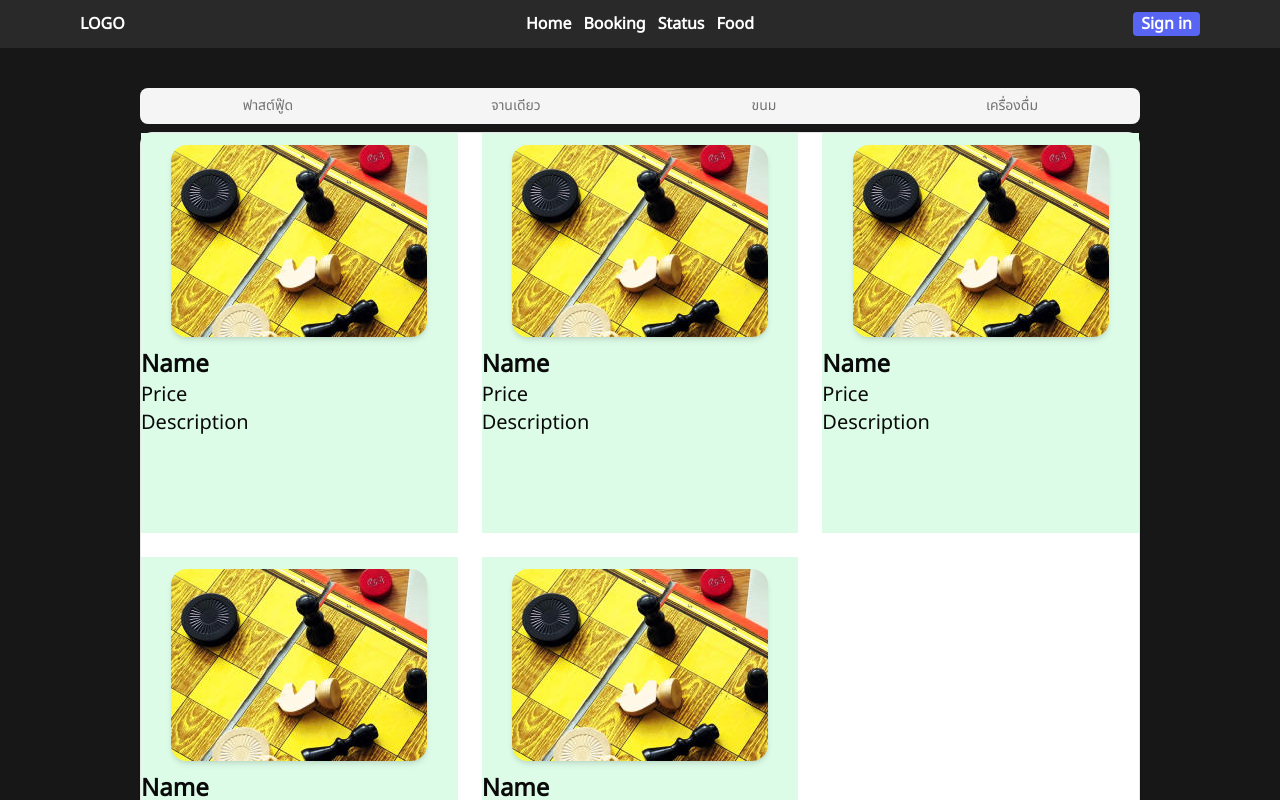
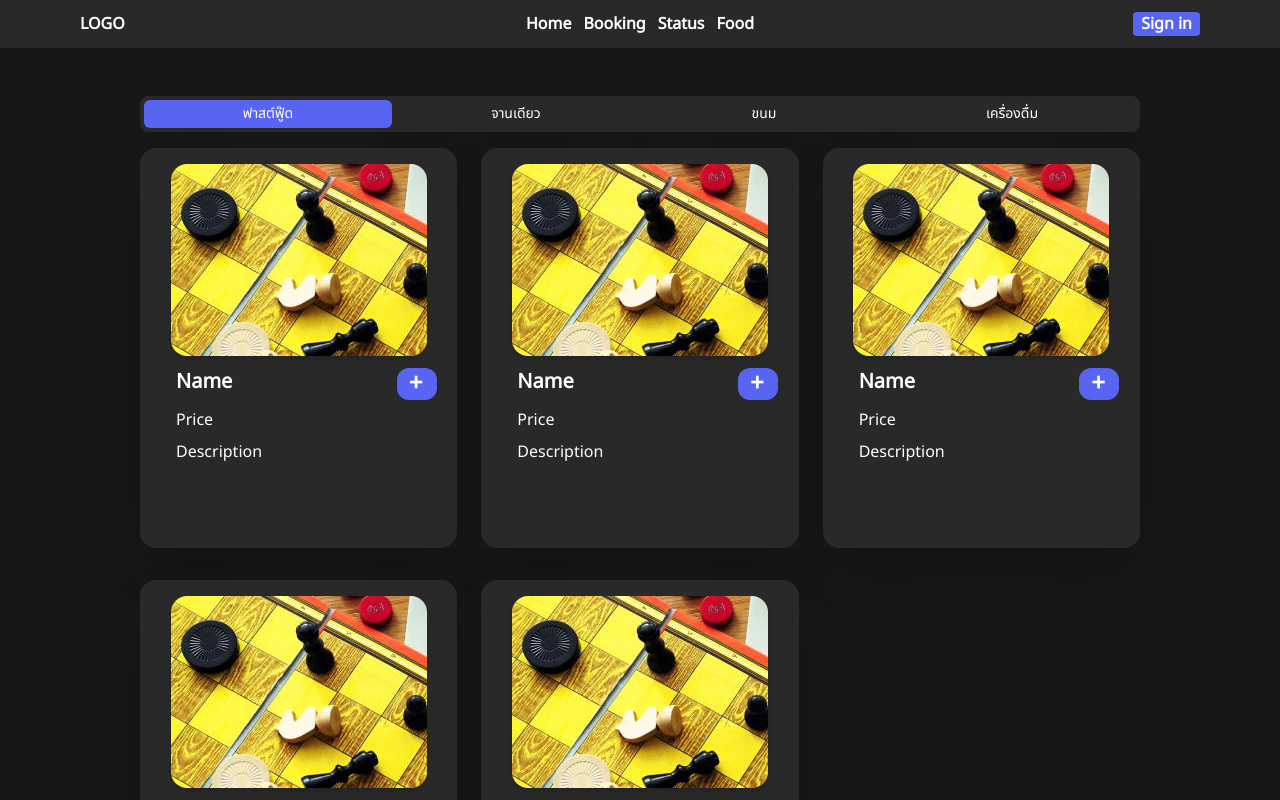
Before and after one commit to Tiger66070167/ISAD-Project-BoardGame-Web, a Next.js app: page /food in a window 1280 px wide. Both pictures are taken after a click on the tab "ฟาสต์ฟู๊ด". Shown: the top 800 px of the page. Built offline with nearby package versions, Linux system fonts and the light colour scheme.

Commit message:
Update Food-Page
Add button(Add) to food list and set Color and Fin food categories

```diff
--- a/src/app/components/foodCard.tsx
+++ b/src/app/components/foodCard.tsx
@@ -1,17 +1,21 @@
 import React from "react";
 function foodCard() {
   return (
-    <div className="flex w-full">
-      <div className=" bg-green-100 h-[400px] w-full">
+    <div className="flex w-full shadow-2xl mt-2">
+      <div className=" bg-[#292929] hover:bg-[--primary-color] h-[400px] w-full rounded-2xl">
         {/* inbox picture Set */}
-        <div className=" flex-none w-64 mx-auto mt-3 mb-3">
+        <div className=" flex-none w-64 mx-auto mt-4 mb-3">
           <div className="bg-[url('../assets/boardgame.jpeg')] object-scale-down h-48 w-79 rounded-2xl overflow-hidden shadow-md"></div>
         </div>
         {/* set name and descrip of Menu */}
-        <div className="mx-a">
-          <div className="text-2xl font-bold">Name</div>
-          <div className="text-xl">Price</div>
-          <div className="text-xl">Description</div>
+        <div className="ml-9">
+          <div className="grid grid-cols-2">
+            <div className="text-xl font-bold text-white">Name</div>
+            {/*  Add button */}
+              <button className="flex bg-[--primary-color] w-10 ml-20 rounded-xl text-2xl font-bold"><div className="ml-3 text-[#FFFFFF]">+</div></button>
+          </div>
+          <div className="text-xm text-white leading-10">Price</div>
+          <div className="text-xm text-white">Description</div>
         </div>
       </div>
      </div>
--- a/src/app/food/page.tsx
+++ b/src/app/food/page.tsx
@@ -27,7 +27,7 @@ function foodPage() {
         {/*h-1 for set height*/}
         {/* <div className="w-1 h-28"></div> */}
         {/* create column */}
-        <TabsList className="grid w-full grid-cols-4">
+        <TabsList className="grid w-full grid-cols-4 bg-[#292929] text-white mt-2">
           <TabsTrigger value="fastFood">ฟาสต์ฟู๊ด</TabsTrigger>
           <TabsTrigger value="singleFood">จานเดียว</TabsTrigger>
           <TabsTrigger value="dessert">ขนม</TabsTrigger>
@@ -35,83 +35,44 @@ function foodPage() {
         </TabsList>
         {/* content size */}
         <TabsContent value="fastFood">
-        <Card>
+        {/* <Card> */}
           {/* bg-[#292929] */}
-          <div className="grid grid-cols-3 gap-6  h-full">
+          <div className="grid grid-cols-3 gap-6  h-full bg-[#171717] ">
               {[0, 0, 0, 0, 0].map(() => (
                 <FoodCard></FoodCard>
               ))}
           </div>
-        </Card>
+        {/* </Card> */}
         </TabsContent>
         <TabsContent value="singleFood">
-          <Card>
-            <CardHeader>
-              <CardTitle>Password</CardTitle>
-              <CardDescription>
-                Change your password here. After saving, you'll be logged out.
-              </CardDescription>
-            </CardHeader>
-            <CardContent className="space-y-2">
-              <div className="space-y-1">
-                <Label htmlFor="current">Current password</Label>
-                <Input id="current" type="password" />
-              </div>
-              <div className="space-y-1">
-                <Label htmlFor="new">New password</Label>
-                <Input id="new" type="password" />
-              </div>
-            </CardContent>
-            <CardFooter>
-              <Button>Save password</Button>
-            </CardFooter>
-          </Card>
+        {/* <Card> */}
+          {/* bg-[#292929] */}
+          <div className="grid grid-cols-3 gap-6  h-full bg-[#171717] ">
+              {[0, 0, 0, 0].map(() => (
+                <FoodCard></FoodCard>
+              ))}
+          </div>
+        {/* </Card> */}
         </TabsContent>
         <TabsContent value="dessert">
-          <Card>
-            <CardHeader>
-              <CardTitle>Password</CardTitle>
-              <CardDescription>
-                Change your password here. After saving, you'll be logged out.
-              </CardDescription>
-            </CardHeader>
-            <CardContent className="space-y-2">
-              <div className="space-y-1">
-                <Label htmlFor="current">Current password</Label>
-                <Input id="current" type="password" />
-              </div>
-              <div className="space-y-1">
-                <Label htmlFor="new">New password</Label>
-                <Input id="new" type="password" />
-              </div>
-            </CardContent>
-            <CardFooter>
-              <Button>Save password</Button>
-            </CardFooter>
-          </Card>
+        {/* <Card> */}
+          {/* bg-[#292929] */}
+          <div className="grid grid-cols-3 gap-6  h-full bg-[#171717] ">
+              {[0, 0, 0].map(() => (
+                <FoodCard></FoodCard>
+              ))}
+          </div>
+        {/* </Card> */}
         </TabsContent>
         <TabsContent value="drink">
-          <Card>
-            <CardHeader>
-              <CardTitle>Password</CardTitle>
-              <CardDescription>
-                Change your password here. After saving, you'll be logged out.
-              </CardDescription>
-            </CardHeader>
-            <CardContent className="space-y-2">
-              <div className="space-y-1">
-                <Label htmlFor="current">Current password</Label>
-                <Input id="current" type="password" />
-              </div>
-              <div className="space-y-1">
-                <Label htmlFor="new">New password</Label>
-                <Input id="new" type="password" />
-              </div>
-            </CardContent>
-            <CardFooter>
-              <Button>Save password</Button>
-            </CardFooter>
-          </Card>
+        {/* <Card> */}
+          {/* bg-[#292929] */}
+          <div className="grid grid-cols-3 gap-6 h-full bg-[#171717]">
+              {[0, 0, 0, 0, 0, 0, 0, 0, 0, 0, 0].map(() => (
+                <FoodCard></FoodCard>
+              ))}
+          </div>
+        {/* </Card> */}
         </TabsContent>
       </Tabs>
     </div>
--- a/src/components/ui/tabs.tsx
+++ b/src/components/ui/tabs.tsx
@@ -29,7 +29,7 @@ const TabsTrigger = React.forwardRef<
   <TabsPrimitive.Trigger
     ref={ref}
     className={cn(
-      "inline-flex items-center justify-center whitespace-nowrap rounded-md px-3 py-1 text-sm font-medium ring-offset-background transition-all focus-visible:outline-none focus-visible:ring-2 focus-visible:ring-ring focus-visible:ring-offset-2 disabled:pointer-events-none disabled:opacity-50 data-[state=active]:bg-background data-[state=active]:text-foreground data-[state=active]:shadow",
+      "inline-flex items-center justify-center whitespace-nowrap rounded-md px-3 py-1 text-sm font-medium ring-offset-background transition-all focus-visible:outline-none focus-visible:ring-2 focus-visible:ring-ring focus-visible:ring-offset-2 disabled:pointer-events-none disabled:opacity-50 data-[state=active]:text-foreground data-[state=active]:bg-[--primary-color] shadow-2xl",
       className
     )}
     {...props}
```
